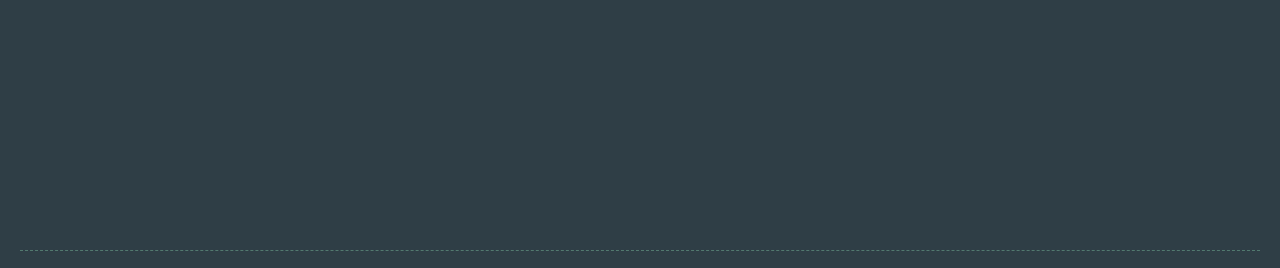
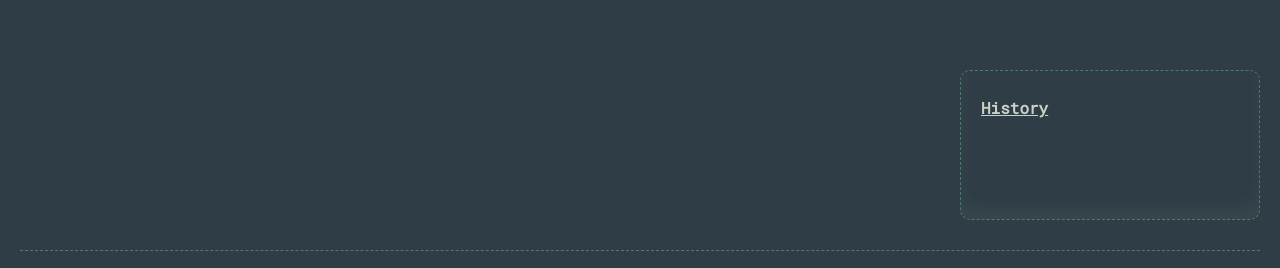
Before and after one commit to ChuckLeon/Gelatinous-dice, a Nuxt app: page / in a window 1280 px wide. Shown: the part 470-738 px from the top of the page. Built offline with nearby package versions, Linux system fonts and the light colour scheme.

Commit message:
feat: added basic history to the tool

```diff
--- a/assets/scss/components/dice.scss
+++ b/assets/scss/components/dice.scss
@@ -32,7 +32,7 @@
   width: 200px;
   min-height: 150px;
   border: 3px solid $color-primary;
-  border-radius: 20px;
+  border-radius: $base;
   user-select: none;
   transition: all 300ms ease-in-out;
 
--- /dev/null
+++ b/assets/scss/components/history.scss
@@ -0,0 +1,33 @@
+.history {
+  position: absolute;
+  bottom: 10px;
+  right: $base;
+  width: 300px;
+  height: 150px;
+  padding: 10px $base;
+  border: 1px dashed $color-secondary;
+  border-radius: 10px;
+  box-shadow: inset 0px -12px 18px -3px rgba(132, 169, 140, 0.1);
+
+  overflow-y: scroll;
+
+  z-index: 999;
+
+  &__title {
+    text-decoration: underline;
+    font-weight: bold;
+  }
+
+  &::-webkit-scrollbar-track {
+    background-color: transparent;
+  }
+
+  &::-webkit-scrollbar {
+    width: 2px;
+    background-color: transparent;
+  }
+
+  &::-webkit-scrollbar-thumb {
+    display: none;
+  }
+}
--- a/assets/scss/pages/home.scss
+++ b/assets/scss/pages/home.scss
@@ -1,4 +1,6 @@
 .home {
+  position: relative;
+
   &__content {
     min-height: calc(100vh - 200px);
     padding: 4rem 0;
--- a/assets/scss/site.scss
+++ b/assets/scss/site.scss
@@ -16,6 +16,7 @@
 @import "./components/tray.scss";
 @import "./components/footer.scss";
 @import "./components/header.scss";
+@import "./components/history.scss";
 
 html,
 body {
@@ -34,14 +35,3 @@ a {
 * {
   box-sizing: border-box;
 }
-
-@media (prefers-color-scheme: dark) {
-  html {
-    color-scheme: dark;
-  }
-
-  body {
-    color: $color-text;
-    background: $background;
-  }
-}
--- a/components/Dice.vue
+++ b/components/Dice.vue
@@ -65,6 +65,8 @@ export default {
       setTimeout(() => {
         this.isRolling = false;
         this.number = parseInt(1 + (byteArray[0] % range));
+
+        this.$emit("handleDiceRoll", this.number);
       }, this.rollTime);
     },
 
--- /dev/null
+++ b/components/History.vue
@@ -0,0 +1,21 @@
+<template>
+  <div class="history">
+    <p class="history__title">History</p>
+    <div class="history__rolls">
+      <p v-for="(roll, index) in rolls" :key="index">You rolled {{ roll }}</p>
+    </div>
+  </div>
+</template>
+
+<script>
+export default {
+  props: {
+    rolls: {
+      type: [Array, Object],
+      required: true,
+    },
+  },
+};
+</script>
+
+<style></style>
--- a/pages/index.vue
+++ b/pages/index.vue
@@ -1,6 +1,7 @@
 <template>
   <div class="home">
     <Tray @addToGame="addDiceToGame" />
+    <History :rolls="rollsHistory" />
 
     <div class="home__content">
       <h1 class="title">Gelatinous Dice</h1>
@@ -13,6 +14,7 @@
           :max="dice.max"
           :ref="dice.id"
           @removeDice="removeDiceFromGame"
+          @handleDiceRoll="handleDiceRoll"
         />
       </div>
 
@@ -30,6 +32,10 @@
 <script>
 import Dice from "../components/Dice.vue";
 import Tray from "../components/tray/Tray.vue";
+import History from "../components/History.vue";
+
+import Helper from "../scripts/helpers";
+
 export default {
   head: {
     title: "Gelatinous Dice",
@@ -40,6 +46,7 @@ export default {
   data() {
     return {
       diceToRoll: [], //will be managed by the Tray
+      rollsHistory: [],
       gridMaxLength: 4,
     };
   },
@@ -54,7 +61,8 @@ export default {
 
   methods: {
     addDiceToGame(number) {
-      this.diceToRoll.push({ id: this.generateGuid(), max: number });
+      const guid = Helper.GenerateGuid();
+      this.diceToRoll.push({ id: guid, max: number });
     },
 
     removeDiceFromGame(id) {
@@ -68,29 +76,8 @@ export default {
       });
     },
 
-    generateGuid() {
-      var d = new Date().getTime(); //Timestamp
-      var d2 =
-        (typeof performance !== "undefined" &&
-          performance.now &&
-          performance.now() * 1000) ||
-        0; //Time in microseconds since page-load or 0 if unsupported
-      return "xxxxxxxx-xxxx-4xxx-yxxx-xxxxxxxxxxxx".replace(
-        /[xy]/g,
-        function (c) {
-          var r = Math.random() * 16; //random number between 0 and 16
-          if (d > 0) {
-            //Use timestamp until depleted
-            r = (d + r) % 16 | 0;
-            d = Math.floor(d / 16);
-          } else {
-            //Use microseconds since page-load if supported
-            r = (d2 + r) % 16 | 0;
-            d2 = Math.floor(d2 / 16);
-          }
-          return (c === "x" ? r : (r & 0x3) | 0x8).toString(16);
-        }
-      );
+    handleDiceRoll(number) {
+      this.rollsHistory.push(number);
     },
   },
 };
--- /dev/null
+++ b/scripts/helpers.js
@@ -0,0 +1,23 @@
+const GenerateGuid = () => {
+  var d = new Date().getTime(); //Timestamp
+  var d2 =
+    (typeof performance !== "undefined" &&
+      performance.now &&
+      performance.now() * 1000) ||
+    0; //Time in microseconds since page-load or 0 if unsupported
+  return "xxxxxxxx-xxxx-4xxx-yxxx-xxxxxxxxxxxx".replace(/[xy]/g, function (c) {
+    var r = Math.random() * 16; //random number between 0 and 16
+    if (d > 0) {
+      //Use timestamp until depleted
+      r = (d + r) % 16 | 0;
+      d = Math.floor(d / 16);
+    } else {
+      //Use microseconds since page-load if supported
+      r = (d2 + r) % 16 | 0;
+      d2 = Math.floor(d2 / 16);
+    }
+    return (c === "x" ? r : (r & 0x3) | 0x8).toString(16);
+  });
+};
+
+export default { GenerateGuid };
```
Also changed, not shown: 1 other file (tests, documents, lock files or other folders).
